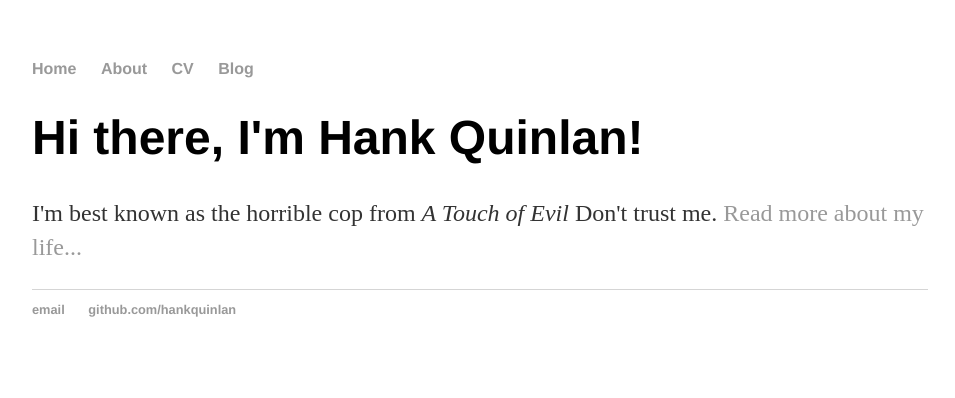
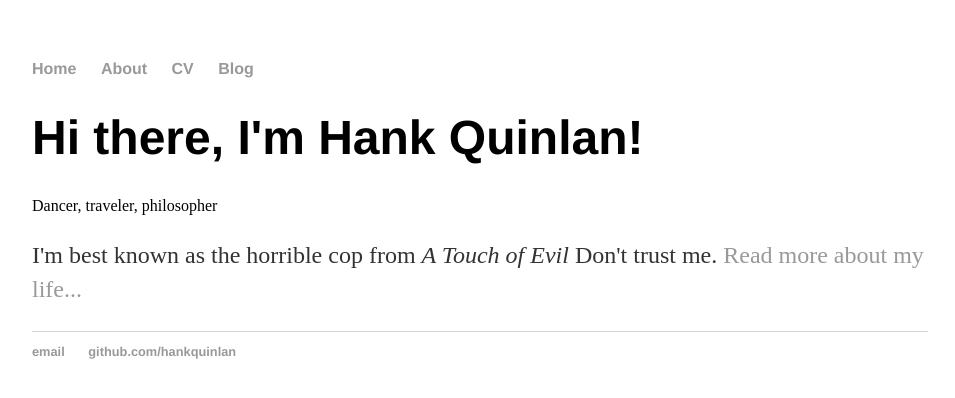
Before and after one commit to melchua/melchua.github.io, a Jekyll site: the page built from index.html, in a window 1280 px wide. Shown: the top 398 px of the page, without its empty margins (160-1115 px from the left). Built offline with Jekyll 4.4.1, drawn with Linux system fonts in a browser that asks for light colours.

Commit message:
Update index.html

```diff
--- a/index.html
+++ b/index.html
@@ -1,8 +1,10 @@
 ---
 layout: default
 title: Hank Quinlan, Horrible Cop
+info: Dancer, traveler, philosopher
 ---
 <div class="blurb">
 	<h1>Hi there, I'm Hank Quinlan!</h1>
+	{{ page.info }}
 	<p>I'm best known as the horrible cop from <em>A Touch of Evil</em> Don't trust me. <a href="/about">Read more about my life...</a></p>
 </div><!-- /.blurb -->
```
